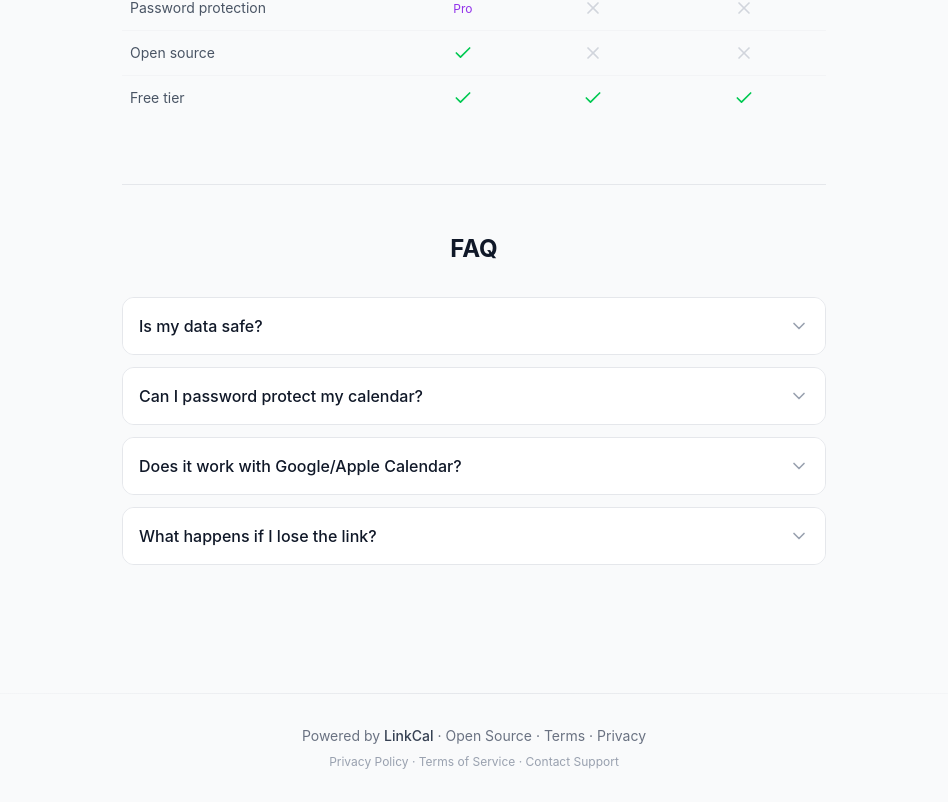
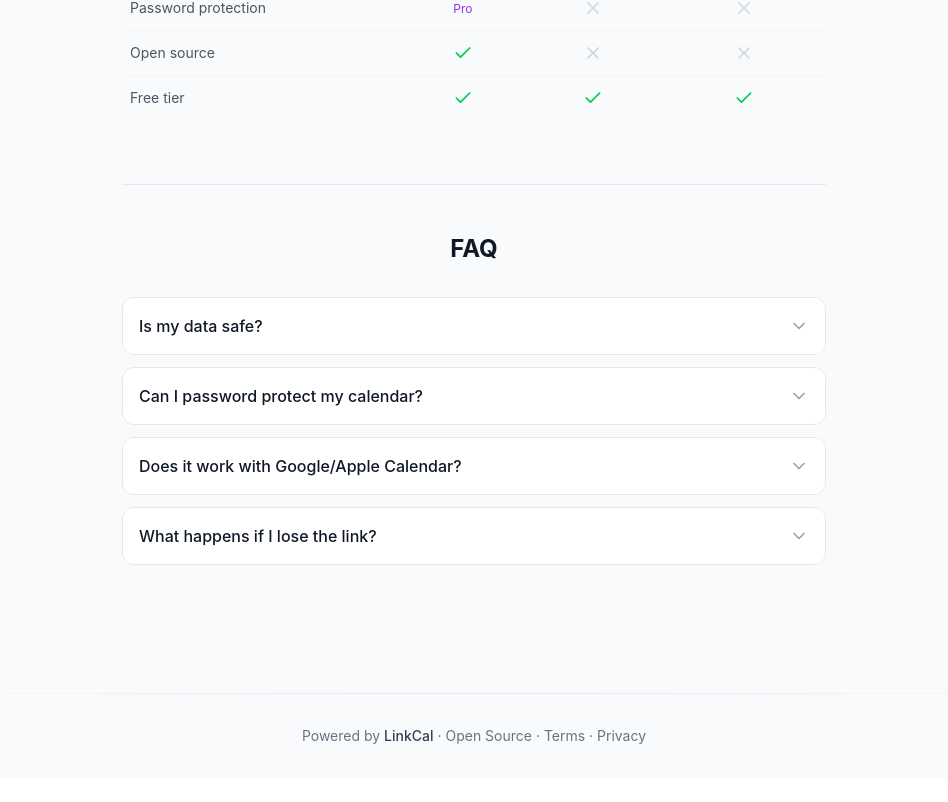
Before and after one commit to bayhax/linkcal, a React (Vite) app: page / in a window 1280 px wide. Shown: the part 1663-2465 px from the top of the page, without its empty margins (166-1114 px from the left). After the commit the page ends 2441 px from the top, so only its background shows below. Built offline with nearby package versions, Linux system fonts and the light colour scheme.

Commit message:
fix: remove duplicate footer links

```diff
--- a/src/App.tsx
+++ b/src/App.tsx
@@ -552,19 +552,6 @@ function App() {
               Privacy
             </a>
           </p>
-          <p className="text-xs text-gray-400 dark:text-gray-600 mt-2">
-            <a href="/privacy" className="hover:text-primary-600 dark:hover:text-primary-400 transition-colors">
-              Privacy Policy
-            </a>
-            {' · '}
-            <a href="/terms" className="hover:text-primary-600 dark:hover:text-primary-400 transition-colors">
-              Terms of Service
-            </a>
-            {' · '}
-            <a href="mailto:support@linkcal.link" className="hover:text-primary-600 dark:hover:text-primary-400 transition-colors">
-              Contact Support
-            </a>
-          </p>
         </footer>
       )}
 
```
